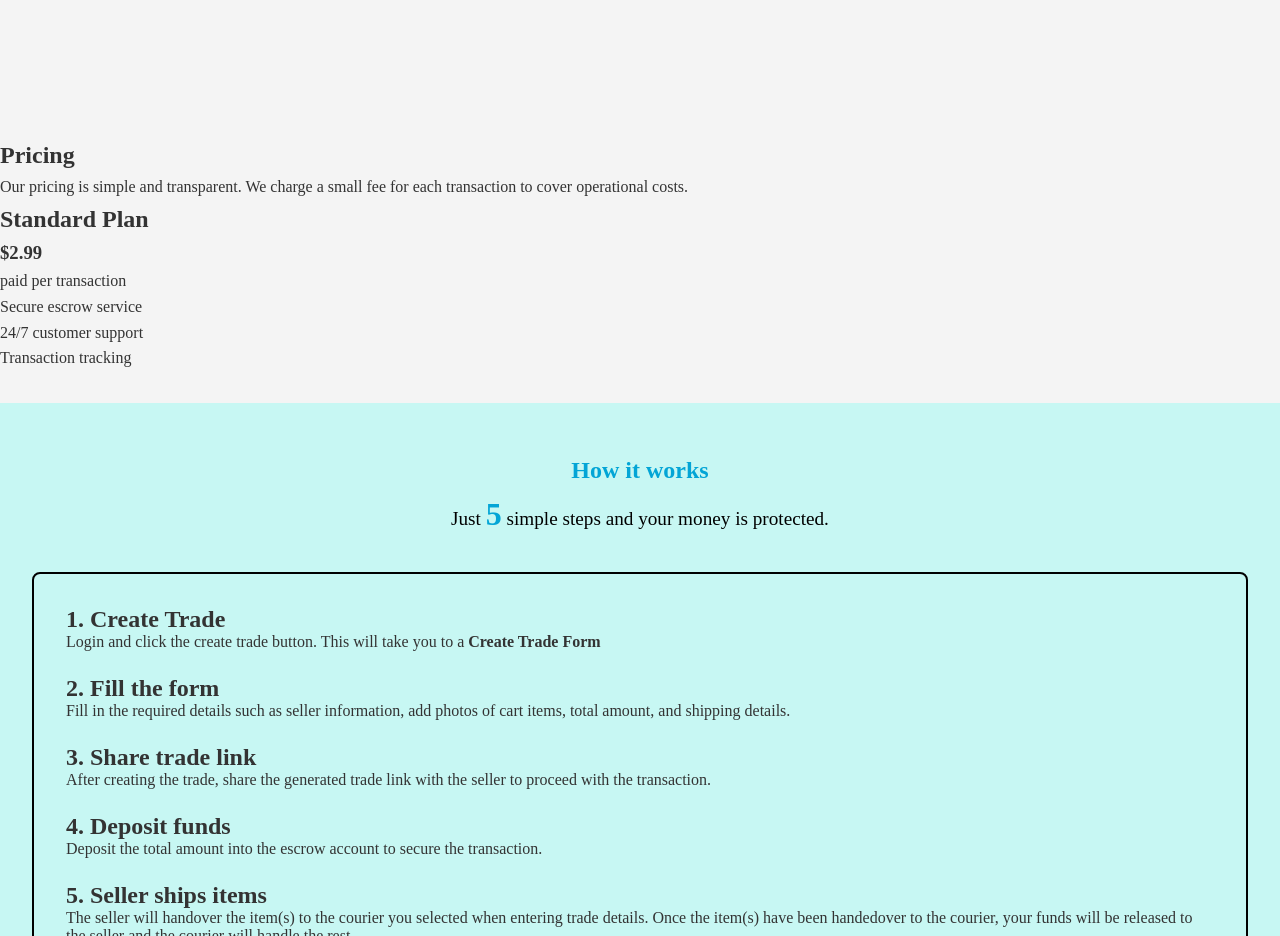
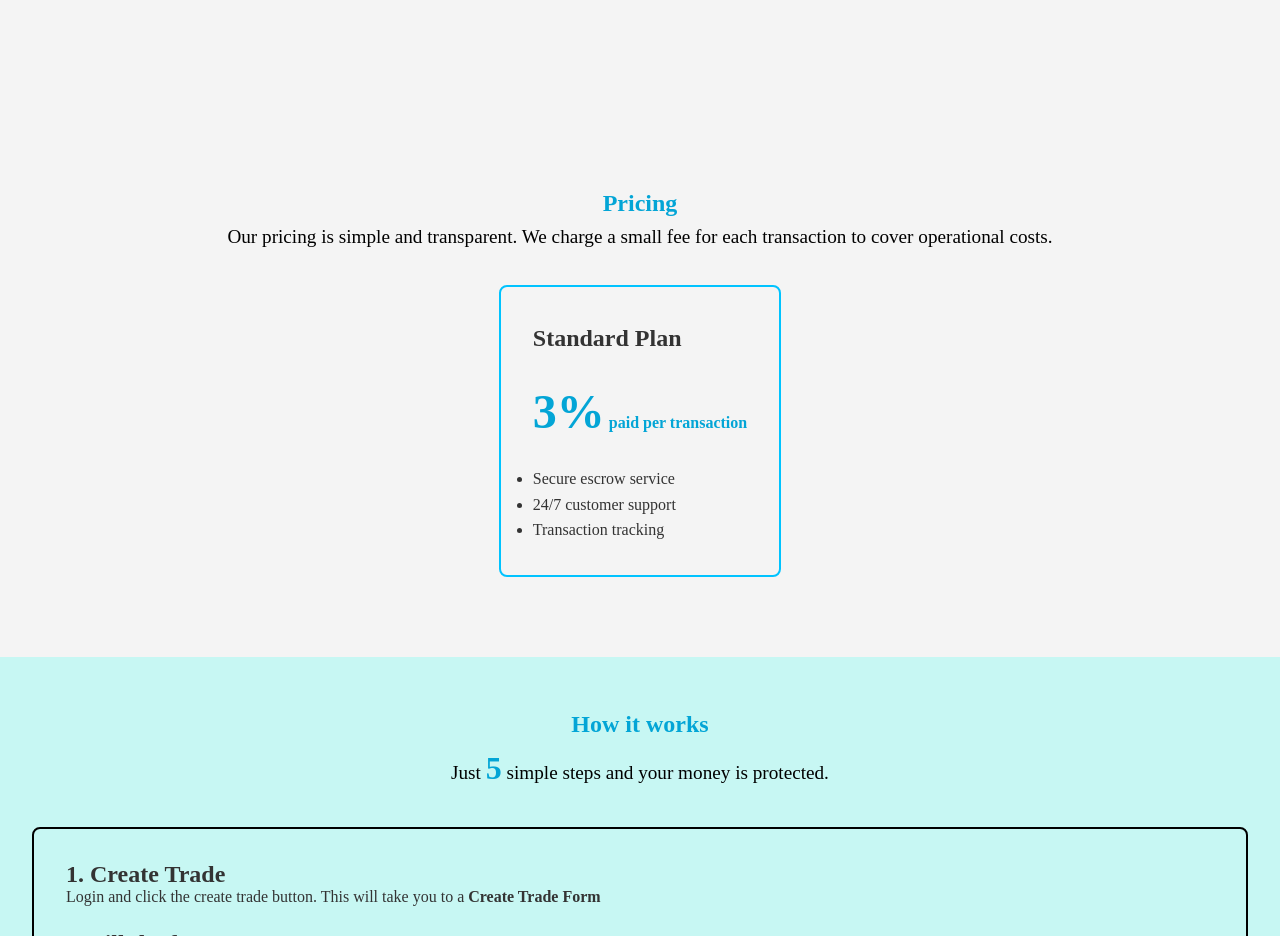
Before and after one commit to donalddbanda/ocickle-deals, a plain HTML site: page landing-page/index.html in a window 1280 px wide. Shown: the part 920-1856 px from the top of the page. Drawn offline with Linux system fonts and the light colour scheme.

Commit message:
feat: styled 'pricing' section

```diff
--- a/landing-page/index.html
+++ b/landing-page/index.html
@@ -29,14 +29,13 @@
         </section>
     </main>
 
-    <section class="pricing">
+    <section id="pricing">
         <h1>Pricing</h1>
         <p>Our pricing is simple and transparent. We charge a small fee for each transaction to cover operational costs.</p>
         <div class="pricing-cards">
             <div class="pricing-card">
                 <h2>Standard Plan</h2>
-                <h3>$2.99</h3>
-                <p>paid per transaction</p>
+                <p class="price"><span class="percentage">3%</span> paid per transaction</p>
                 <ul>
                     <li>Secure escrow service</li>
                     <li>24/7 customer support</li>
--- a/landing-page/static/styles/styles.css
+++ b/landing-page/static/styles/styles.css
@@ -54,6 +54,43 @@ a {
     background-color: black;
     color: white;
     font-size: 1rem;
+    font-weight: bold;
+}
+
+/* PRICING */
+#pricing {
+    margin-bottom: 2rem;
+    padding: 3rem 0;
+}
+#pricing h1 {
+    text-align: center;
+    color: rgb(3, 165, 214);
+}
+#pricing > p {
+    text-align: center;
+    font-size: 1.2rem;
+    margin-bottom: 2rem;
+    color: #000;
+}
+.pricing-cards {
+    display: flex;
+    justify-content: center;
+    gap: 2rem;
+}
+.pricing-card {
+    display: flex;
+    flex-direction: column;
+    border: 2px solid rgb(0, 195, 255);
+    padding: 2rem;
+    border-radius: 8px;
+}
+.price {
+    color: rgb(3, 165, 214);
+    font-weight: bold;
+    margin: 1rem 0;
+}
+.percentage {
+    font-size: 3rem;
     font-weight: bold;
 }
 
```
